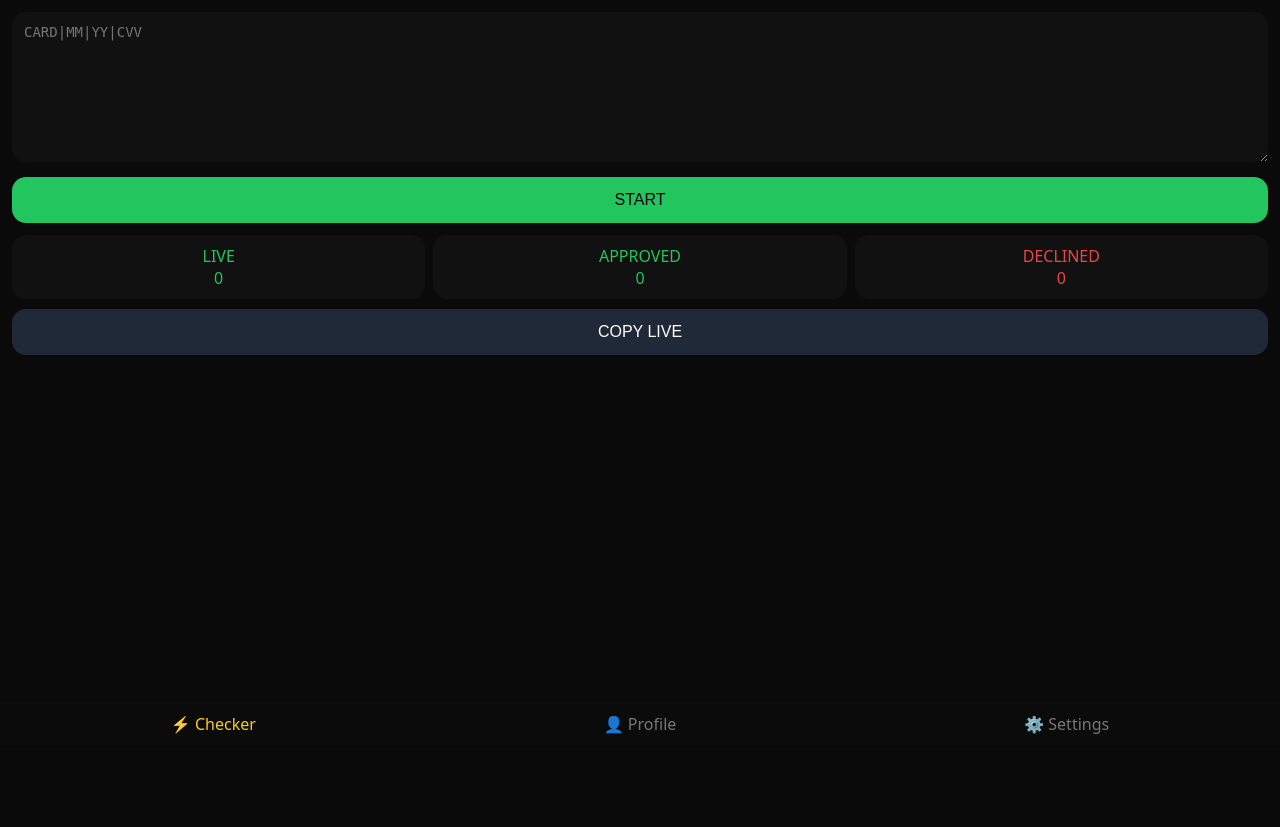
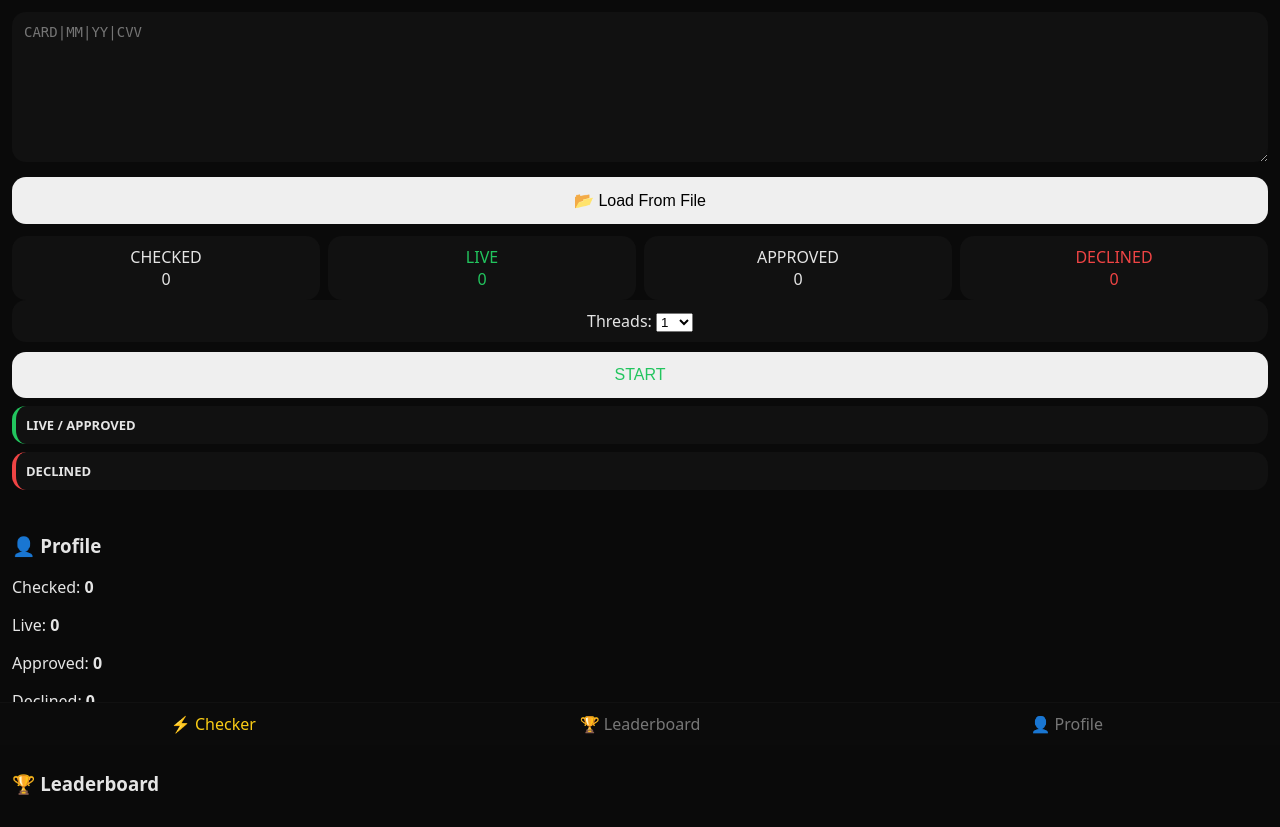
Before and after one commit to YASIRDARJ/app, a Flask app: page / in a window 1280 px wide. Shown: the part 55-882 px from the top of the page. Before the commit the page ends 789 px from the top, so only its background shows below. Run offline with Flask 3, Linux system fonts and the light colour scheme.

Commit message:
Update index.html

```diff
--- a/templates/index.html
+++ b/templates/index.html
@@ -10,35 +10,59 @@
 
 <div class="header">Checker</div>
 
-<div class="container">
-  <textarea id="cardsInput" placeholder="CARD|MM|YY|CVV"></textarea>
+<div class="container" id="checkerTab">
 
-  <button id="start" class="start">START</button>
-  <button id="stopBtn" class="stop">STOP</button>
+<textarea id="cardsInput" placeholder="CARD|MM|YY|CVV"></textarea>
 
-  <div class="stats">
-    <div class="box green">LIVE<br><span id="live">0</span></div>
-    <div class="box green">APPROVED<br><span id="approved">0</span></div>
-    <div class="box red">DECLINED<br><span id="declined">0</span></div>
-  </div>
+<input type="file" id="fileInput" accept=".txt" hidden>
+<button class="btn gray" onclick="fileInput.click()">📂 Load From File</button>
 
-  <button class="copy" onclick="copyLive()">COPY LIVE</button>
-
-  <div id="results"></div>
+<div class="stats">
+  <div class="box blue">CHECKED<br><span id="checked">0</span></div>
+  <div class="box green">LIVE<br><span id="live">0</span></div>
+  <div class="box gold">APPROVED<br><span id="approved">0</span></div>
+  <div class="box red">DECLINED<br><span id="declined">0</span></div>
 </div>
 
-<div class="popup" id="popup">
-  <div>
-    <h3 class="green">Finished</h3>
-    <p id="popText"></p>
-    <button onclick="popup.style.display='none'">OK</button>
-  </div>
+<div class="box">
+Threads:
+<select id="threads">
+  <option>1</option><option>2</option><option>3</option>
+  <option>4</option><option>5</option><option>6</option>
+  <option>7</option><option>8</option><option>9</option><option>10</option>
+</select>
 </div>
 
+<button id="start" class="btn green">START</button>
+<button id="stopBtn" class="btn red" style="display:none">STOP</button>
+
+<div class="result approved"><b>LIVE / APPROVED</b><div id="liveBox"></div></div>
+<div class="result declined"><b>DECLINED</b><div id="deadBox"></div></div>
+
+</div>
+
+<!-- PROFILE -->
+<div class="container hidden" id="profileTab">
+  <h3>👤 Profile</h3>
+  <p>Checked: <b id="p_checked">0</b></p>
+  <p>Live: <b id="p_live">0</b></p>
+  <p>Approved: <b id="p_approved">0</b></p>
+  <p>Declined: <b id="p_declined">0</b></p>
+</div>
+
+<!-- LEADERBOARD -->
+<div class="container hidden" id="leaderTab">
+  <h3>🏆 Leaderboard</h3>
+  <div id="leaderList"></div>
+</div>
+
+<!-- TOAST -->
+<div id="toast"></div>
+
 <div class="tabs">
-  <div class="tab active">⚡ Checker</div>
-  <div class="tab">👤 Profile</div>
-  <div class="tab">⚙️ Settings</div>
+  <div class="tab active" onclick="openTab('checker')">⚡ Checker</div>
+  <div class="tab" onclick="openTab('leader')">🏆 Leaderboard</div>
+  <div class="tab" onclick="openTab('profile')">👤 Profile</div>
 </div>
 
 <script src="/static/app.js"></script>
```
